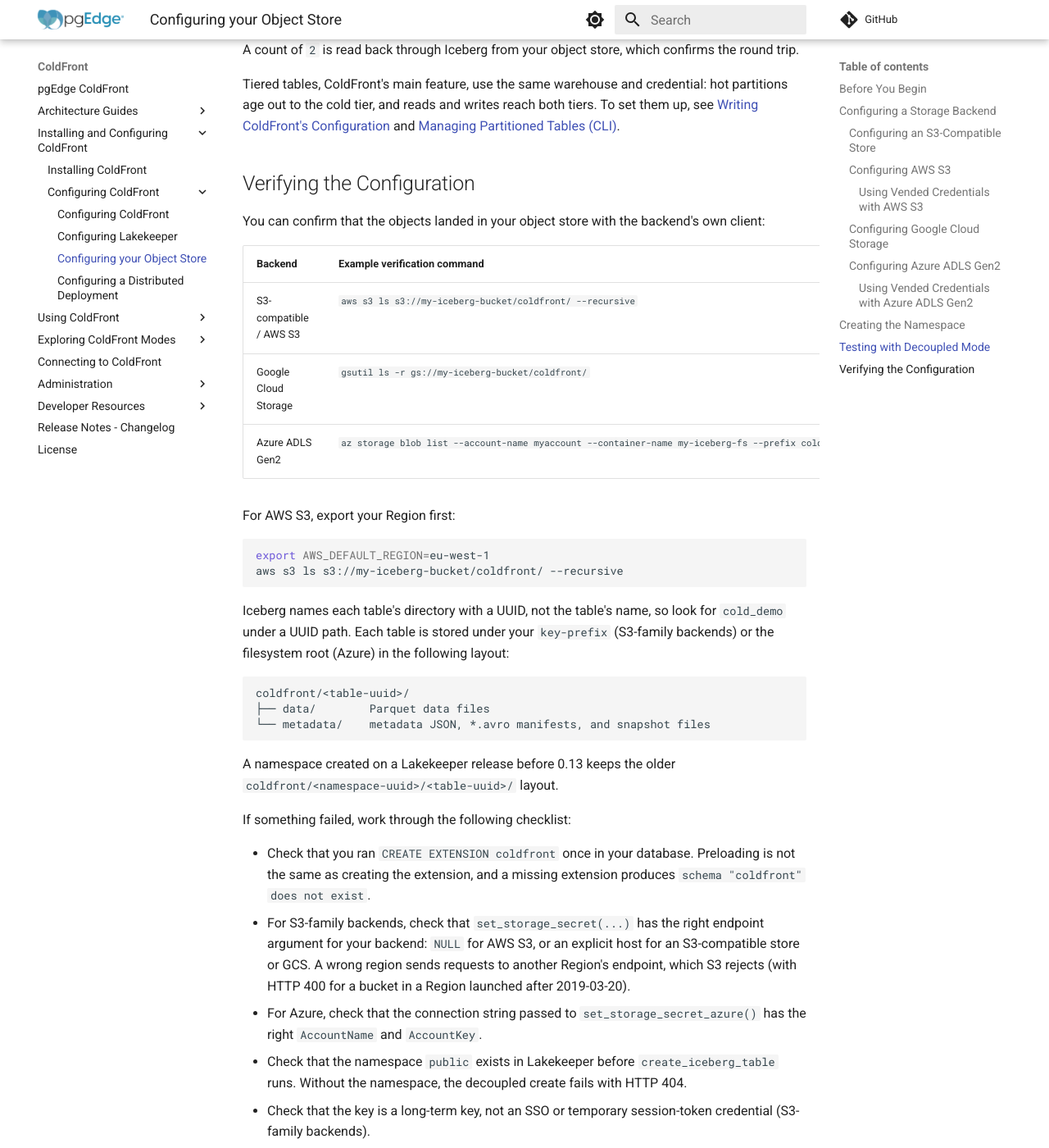
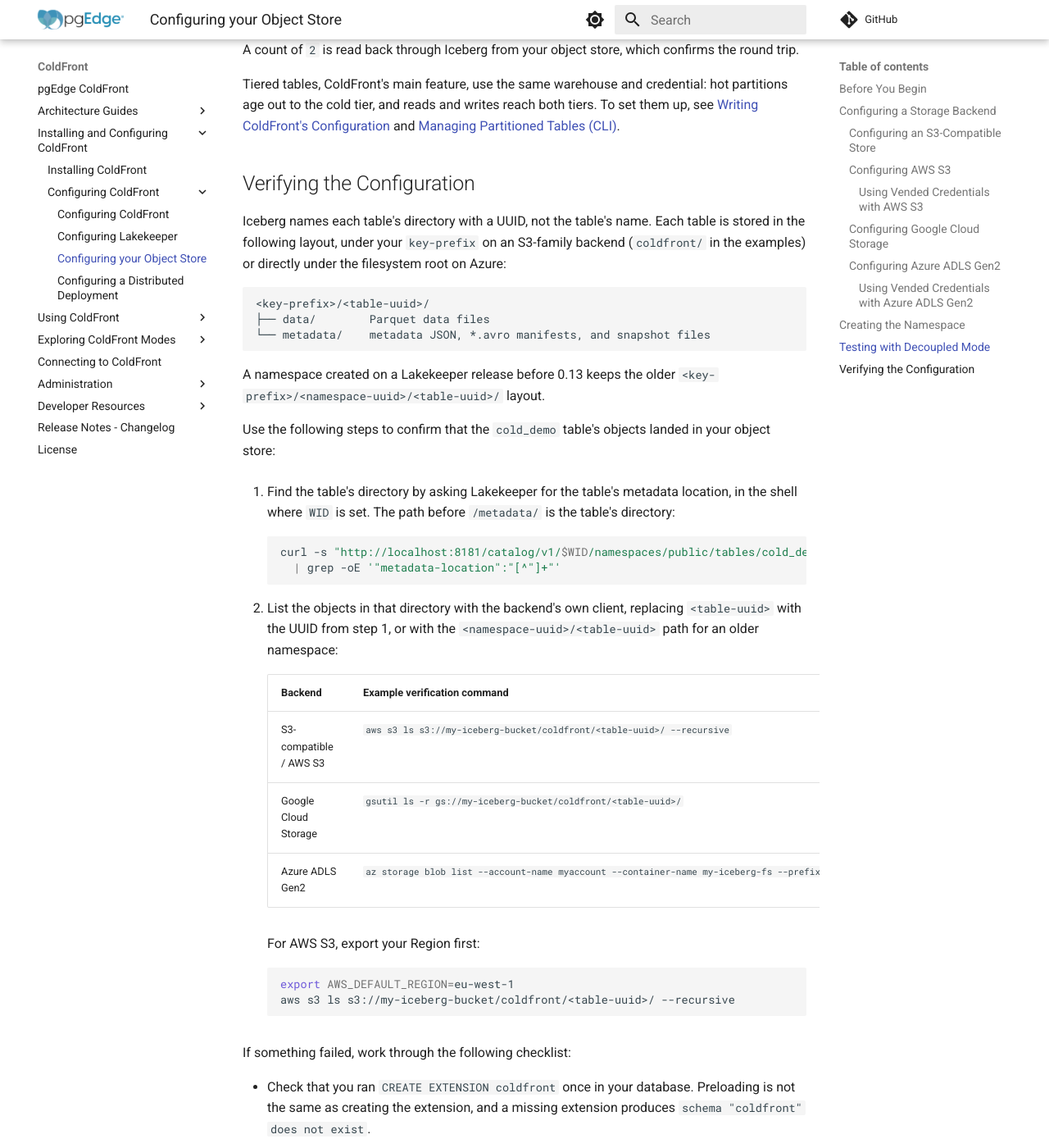
Before and after one commit to pgEdge/coldfront, an MkDocs documentation site: the page built from docs/object_store.md, in a window 1280 px wide and 1400 px high, scrolled down 9203 px. Shown: the whole window at 82% size. Built offline with MkDocs 1.6.1 and Material for MkDocs 9.7.7, drawn with Linux system fonts in a browser that asks for light colours; comment, search, counter and statistics services are not loaded.

Commit message:
docs: show how to find the table directory when verifying the object store

````diff
--- a/docs/object_store.md
+++ b/docs/object_store.md
@@ -477,35 +477,48 @@ and
 
 ## Verifying the Configuration
 
-You can confirm that the objects landed in your object store with the
-backend's own client:
-
-| Backend | Example verification command |
-|---|---|
-| S3-compatible / AWS S3 | `aws s3 ls s3://my-iceberg-bucket/coldfront/ --recursive` |
-| Google Cloud Storage | `gsutil ls -r gs://my-iceberg-bucket/coldfront/` |
-| Azure ADLS Gen2 | `az storage blob list --account-name myaccount --container-name my-iceberg-fs --prefix coldfront --output table` |
-
-For AWS S3, export your Region first:
-
-```bash
-export AWS_DEFAULT_REGION=eu-west-1
-aws s3 ls s3://my-iceberg-bucket/coldfront/ --recursive
-```
-
-Iceberg names each table's directory with a UUID, not the table's name, so
-look for `cold_demo` under a UUID path. Each table is stored under your
-`key-prefix` (S3-family backends) or the filesystem root (Azure) in the
-following layout:
+Iceberg names each table's directory with a UUID, not the table's name. Each
+table is stored in the following layout, under your `key-prefix` on an
+S3-family backend (`coldfront/` in the examples) or directly under the
+filesystem root on Azure:
 
 ```text
-coldfront/<table-uuid>/
+<key-prefix>/<table-uuid>/
 ├── data/        Parquet data files
 └── metadata/    metadata JSON, *.avro manifests, and snapshot files
 ```
 
 A namespace created on a Lakekeeper release before 0.13 keeps the older
-`coldfront/<namespace-uuid>/<table-uuid>/` layout.
+`<key-prefix>/<namespace-uuid>/<table-uuid>/` layout.
+
+Use the following steps to confirm that the `cold_demo` table's objects landed
+in your object store:
+
+1. Find the table's directory by asking Lakekeeper for the table's metadata
+    location, in the shell where `WID` is set. The path before `/metadata/`
+    is the table's directory:
+
+    ```bash
+    curl -s "http://localhost:8181/catalog/v1/$WID/namespaces/public/tables/cold_demo" \
+      | grep -oE '"metadata-location":"[^"]+"'
+    ```
+
+2. List the objects in that directory with the backend's own client,
+    replacing `<table-uuid>` with the UUID from step 1, or with the
+    `<namespace-uuid>/<table-uuid>` path for an older namespace:
+
+    | Backend | Example verification command |
+    |---|---|
+    | S3-compatible / AWS S3 | `aws s3 ls s3://my-iceberg-bucket/coldfront/<table-uuid>/ --recursive` |
+    | Google Cloud Storage | `gsutil ls -r gs://my-iceberg-bucket/coldfront/<table-uuid>/` |
+    | Azure ADLS Gen2 | `az storage blob list --account-name myaccount --container-name my-iceberg-fs --prefix <table-uuid> --output table` |
+
+    For AWS S3, export your Region first:
+
+    ```bash
+    export AWS_DEFAULT_REGION=eu-west-1
+    aws s3 ls s3://my-iceberg-bucket/coldfront/<table-uuid>/ --recursive
+    ```
 
 If something failed, work through the following checklist:
 
````
